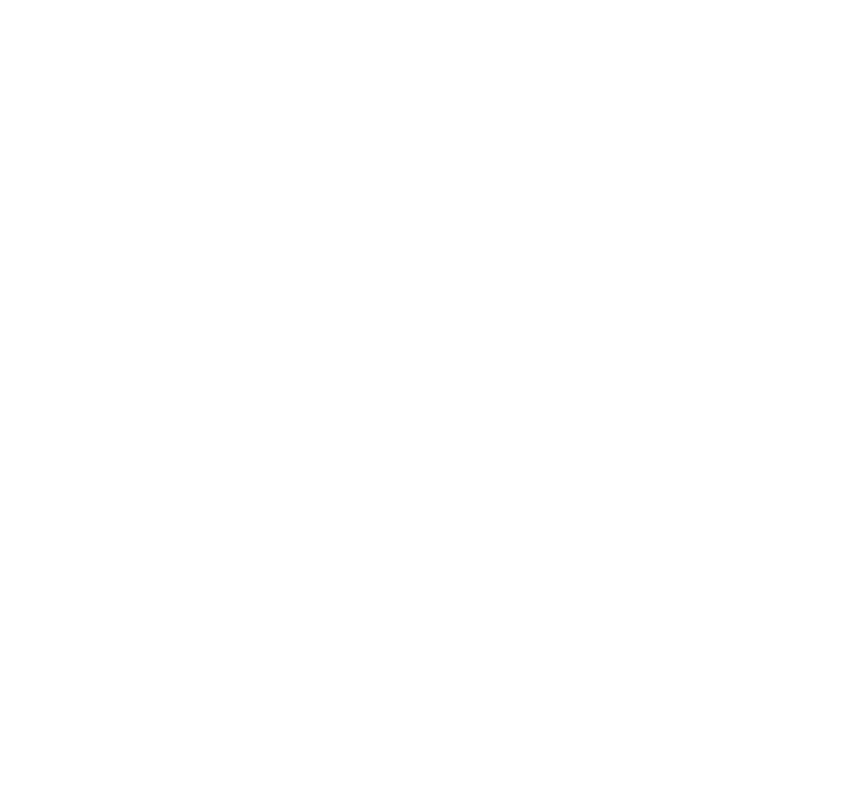
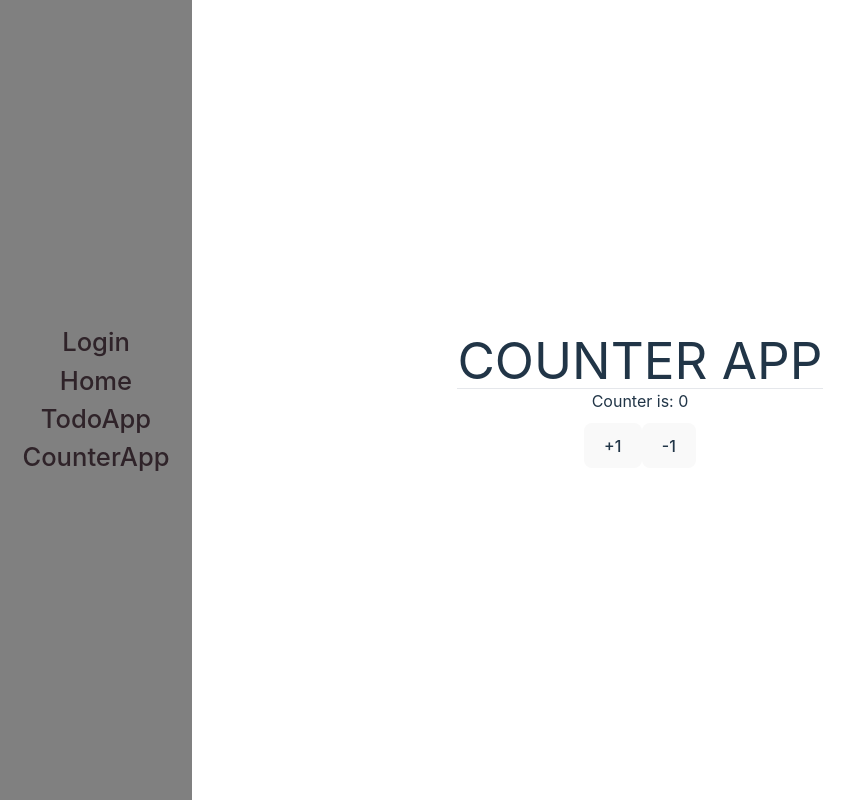
Before and after one commit to Felipe-Aristizabal00/Homeworks, a React (Vite) app in the folder Challenges/: page /counterapp in a window 1280 px wide. Before the commit this address had no page. Shown: the whole page, without its empty margins (0-859 px from the left). Built offline with nearby package versions, Linux system fonts and the light colour scheme.

Commit message:
Archivos que contienen la solución del challenge14

```diff
--- a/Challenges/package.json
+++ b/Challenges/package.json
@@ -9,10 +9,12 @@
     "preview": "vite preview"
   },
   "dependencies": {
+    "@reduxjs/toolkit": "^1.9.5",
     "react": "^18.2.0",
     "react-dom": "^18.2.0",
     "react-hook-form": "^7.43.9",
     "react-icons": "^4.8.0",
+    "react-redux": "^8.0.5",
     "react-router-dom": "^6.10.0"
   },
   "devDependencies": {
--- /dev/null
+++ b/Challenges/src/Challenge13/Counter.jsx
@@ -0,0 +1,24 @@
+import React from "react";
+import { useDispatch, useSelector } from "react-redux";
+import { increment, decrement } from "../store/counterSlice";
+import SideBar from "../components/SideBar";
+
+const Counter = () => {
+	const { counter } = useSelector((state) => state.counter);
+	const dispatch = useDispatch();
+
+	return (
+		<div>
+			<SideBar />
+			<h1> COUNTER APP </h1>
+			<hr />
+			<span> Counter is: {counter} </span>
+			<div>
+				<button onClick={() => dispatch(increment())}> +1 </button>
+				<button onClick={() => dispatch(decrement())}> -1 </button>
+			</div>
+		</div>
+	);
+};
+
+export default Counter;
--- a/Challenges/src/components/SideBar.jsx
+++ b/Challenges/src/components/SideBar.jsx
@@ -4,15 +4,18 @@
 const SideBar = () => {
 	return (
 		<div className="Nav">
-			<Link className="Links" to="/todoapp">
-				TodoApp
-			</Link>
 			<Link className="Links" to="/login">
 				Login
 			</Link>
 			<Link className="Links" to="/">
 				Home
 			</Link>
+			<Link className="Links" to="/todoapp">
+				TodoApp
+			</Link>
+			<Link className="Links" to="/counterapp">
+				CounterApp
+			</Link>
 		</div>
 	);
 };
--- a/Challenges/src/main.jsx
+++ b/Challenges/src/main.jsx
@@ -7,17 +7,23 @@
 import Login from "./Challenge13/Login";
 import TodoApp from "./Challenge13/TodoApp";
 import PrivateRoute from "./components/PrivateRoute";
+import { Provider } from "react-redux";
+import { store } from "./store/store";
+import Counter from "./Challenge13/Counter";
 
 ReactDOM.createRoot(document.getElementById("root")).render(
 	<AuthProvider>
+		<Provider store={store}>
 			<BrowserRouter>
 				<Routes>
 					<Route path="/login" element={<Login />} />
 					<Route path="/todoapp" element={<TodoApp />} />
+					<Route path="/counterapp" element={<Counter />} />
 					<Route element={<PrivateRoute children={<Home />} />}>
 						<Route path="/" element={<Home />} />
 					</Route>
 				</Routes>
 			</BrowserRouter>
+		</Provider>
 	</AuthProvider>
 );
--- /dev/null
+++ b/Challenges/src/store/counterSlice.js
@@ -0,0 +1,20 @@
+import { createSlice } from "@reduxjs/toolkit";
+
+const initialState = {
+    counter: 0
+}
+
+export const counterSlice = createSlice({
+    name: 'counter',
+    initialState,
+    reducers: {
+        increment: (state) => {
+            state.counter +=1
+        },
+        decrement: (state) => {
+            state.counter -=1
+        },
+    }
+})
+
+export const {increment, decrement} = counterSlice.actions
--- /dev/null
+++ b/Challenges/src/store/store.js
@@ -0,0 +1,8 @@
+import { configureStore } from "@reduxjs/toolkit";
+import { counterSlice } from "./counterSlice";
+
+export const store = configureStore({
+    reducer:{
+        counter: counterSlice.reducer
+    }
+})
```
Also changed, not shown: 1 other file (tests, documents, lock files or other folders). Lines whose indentation alone changed are shown as unchanged.
